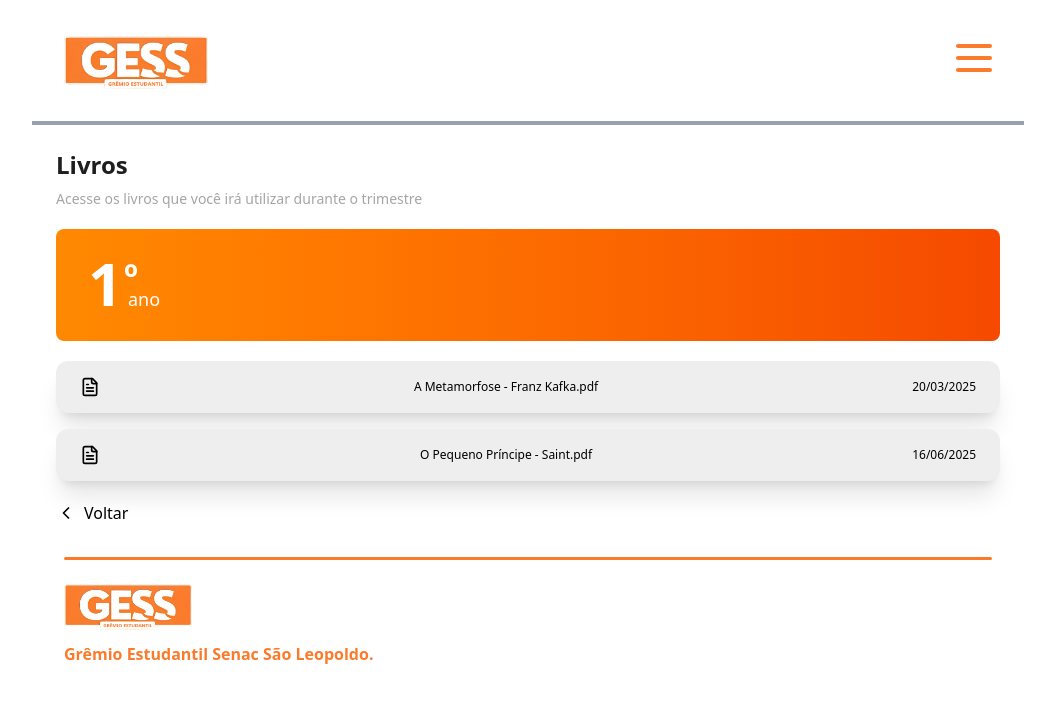
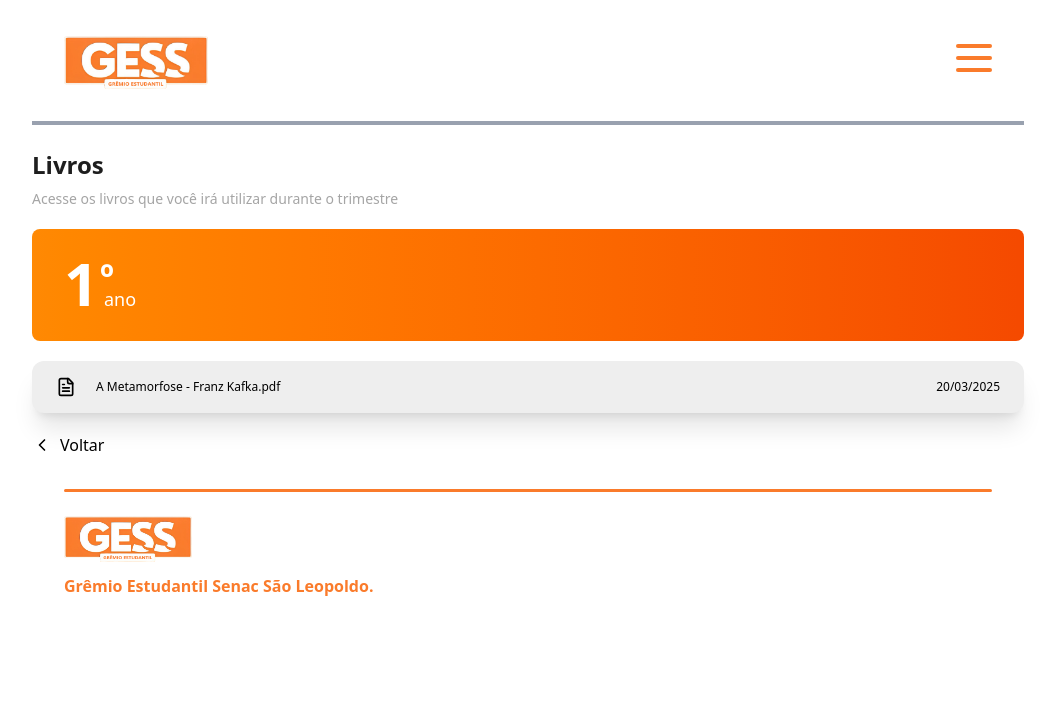
Before and after one commit to ArthurJuwer/site-gess, a Next.js app: page /livros/turma/1 in a window 1280 px wide. Shown: the top 702 px of the page, without its empty margins (112-1167 px from the left). Built offline with nearby package versions, Linux system fonts and the light colour scheme.

Commit message:
foram debugado alguns erros, adicionei a opção de baixar o pdf em livros, pesquisar na seção profissional e um link para acessar o notion do portal de transparencia

```diff
--- a/src/app/livros/turma/[turma]/page.jsx
+++ b/src/app/livros/turma/[turma]/page.jsx
@@ -2,19 +2,44 @@
 
 import { ChevronLeft, FileText } from 'lucide-react';
 import { useParams } from 'next/navigation';
+// import Metamorfose from '../../../../../public/pdfs/A_Metamorfose-Franz_Kafka.pdf'
 
 const livrosPorTurma = {
   1: [
-    { titulo: 'A Metamorfose - Franz Kafka.pdf', data: '20/03/2025' },
-    { titulo: 'O Pequeno Príncipe - Saint.pdf', data: '16/06/2025' },
+    {
+      titulo: 'A Metamorfose - Franz Kafka.pdf',
+      data: '20/03/2025',
+      link: '/pdfs/A_Metamorfose-Franz_Kafka.pdf', // Corrigido!
+    },
+    // {
+    //   titulo: 'O Pequeno Príncipe - Saint.pdf',
+    //   data: '16/06/2025',
+    //   link: '/pdfs/O Pequeno Príncipe - Saint.pdf',
+    // },
   ],
   2: [
-    { titulo: 'Dom Casmurro - Machado de Assis.pdf', data: '10/04/2025' },
-    { titulo: 'Memórias Póstumas de Brás Cubas.pdf', data: '22/07/2025' },
+    // {
+    //   titulo: 'Dom Casmurro - Machado de Assis.pdf',
+    //   data: '10/04/2025',
+    //   link: '/pdfs/Dom Casmurro - Machado de Assis.pdf',
+    // },
+    // {
+    //   titulo: 'Memórias Póstumas de Brás Cubas.pdf',
+    //   data: '22/07/2025',
+    //   link: '/pdfs/Memórias Póstumas de Brás Cubas.pdf',
+    // },
   ],
   3: [
-    { titulo: '1984 - George Orwell.pdf', data: '15/05/2025' },
-    { titulo: 'Fahrenheit 451 - Ray Bradbury.pdf', data: '30/08/2025' },
+    // {
+    //   titulo: '1984 - George Orwell.pdf',
+    //   data: '15/05/2025',
+    //   link: '/pdfs/1984 - George Orwell.pdf',
+    // },
+    // {
+    //   titulo: 'Fahrenheit 451 - Ray Bradbury.pdf',
+    //   data: '30/08/2025',
+    //   link: '/pdfs/Fahrenheit 451 - Ray Bradbury.pdf',
+    // },
   ],
 };
 
@@ -24,7 +49,7 @@ export default function Turma() {
 
   return (
     <div className='flex flex-col gap-5'>
-      <div className="flex flex-col gap-5 p-6 pb-0">
+      <div className="flex flex-col gap-5 pt-6">
         <div className="flex flex-col gap-2">
           <h1 className='text-2xl font-bold text-[#1E1E1E]'>Livros</h1>
           <p className='text-[#A5A5A5] text-sm'>Acesse os livros que você irá utilizar durante o trimestre</p>
@@ -37,15 +62,20 @@ export default function Turma() {
         </div>
 
         <div className="flex flex-col gap-4">
-          {livros ? livros.map((livro, index) => (
+        {livros ? livros.map((livro, index) => (
+          <a
+          href={livro.link}
+          download
+        >
             <div key={index} className="bg-[#EEEEEE] p-4 px-6 rounded-xl flex items-center gap-5 justify-between shadow-xl">
               <FileText className='size-5'/>
-              <h2 className='text-xs'>{livro.titulo}</h2>
+              <h2 className='text-xs flex-1'>{livro.titulo}</h2>
               <h2 className='text-xs'>{livro.data}</h2>
             </div>
-          )) : (
-            <p className="text-sm text-gray-500">Nenhum livro disponível para esta turma.</p>
-          )}
+          </a>
+        )) : (
+          <p className="text-sm text-gray-500">Nenhum livro disponível para esta turma.</p>
+        )}
         </div>
 
         <h3 onClick={() => history.go(-1)} className='flex items-center gap-2 text-base cursor-pointer'>
--- a/src/app/profissional/page.jsx
+++ b/src/app/profissional/page.jsx
@@ -1,8 +1,9 @@
+'use client'
 import { Search} from 'lucide-react'
 import Image from 'next/image'
 import HtMicron from "../../../public/empresas-profissional/htmicron.svg"
 import Sap from "../../../public/empresas-profissional/sap.svg"
-import React from 'react'
+import React, { useState } from 'react'
 import CardCompany from '@/components/CardCompany'
 
 export default function Profissional() {
@@ -24,6 +25,10 @@ export default function Profissional() {
           imageSrc: Sap,
         }
       ];
+      const [valueSearch, setValueSearch] = useState('')
+      const filteredCompanies = companies.filter(company =>
+        company.name.toLowerCase().includes(valueSearch.toLowerCase())
+      );
   return (
 
     <div className='flex flex-col gap-5 '>
@@ -32,14 +37,20 @@ export default function Profissional() {
                 <h1 className='text-2xl font-bold text-[#1E1E1E]'>Profissional</h1>
                 <p className='text-[#A5A5A5] text-sm'>Acesse os livros que você irá utilizar durante o trimestre</p>
             </div>
-            <div className="p-4  w-full border-2 border-[#FA7B2B] flex justify-between items-center rounded-3xl ">
-                <p className='text-[#A5A5A5] text-sm'>Pesquisar Empresas...</p>
-                <Search />
+            <div className="relative w-full">
+              <input
+                className="p-4 w-full border-2 border-[#FA7B2B] flex justify-between items-center rounded-3xl outline-0 placeholder:text-[#A5A5A5] text-sm"
+                placeholder='Pesquisar Empresa...'
+                value={valueSearch}
+                onChange={(e) => setValueSearch(e.target.value)}
+              />
+                <Search className='absolute transform -translate-y-1/2 top-1/2 right-6'/>
             </div>
+
         </div>
         <h1 className='w-full text-center bg-[#FE4E03] py-6 text-2xl text-white font-semibold xl:rounded-2xl'>Empresas da Tecnosinos</h1>
         <div className="grid grid-cols-1 gap-5 px-6 xl:px-0 xl:gap-10 xl:grid-cols-2">
-        {companies.map((company) => (
+        {filteredCompanies.map((company) => (
             <CardCompany key={company.id} company={company} />
         ))}
 
--- a/src/app/transparencia/page.jsx
+++ b/src/app/transparencia/page.jsx
@@ -67,7 +67,13 @@ export default function Transparencia() {
             <div className="w-1/2 h-full bg-gray-500"></div>
         </div> */}
     </div>
-        <button className='bg-[#FA7B2B] text-white p-2.5 text-base rounded-full mx-16 xl:mx-80'>Notas Fiscais e Recibos</button>
+        <a
+            className='bg-[#FA7B2B] text-white p-2.5 text-base rounded-full mx-16 xl:mx-80 text-center cursor-pointer'
+            target='_blank'
+            href='https://clammy-cupboard-c83.notion.site/GESS-Portal-de-Transpar-ncia-1d8f87756c0780d7bb21c2cde80e4dad?pvs=4'
+        >
+            Notas Fiscais e Recibos
+        </a>
 
     </div>
   )
```
Also changed, not shown: 1 other file (tests, documents, lock files or other folders).
